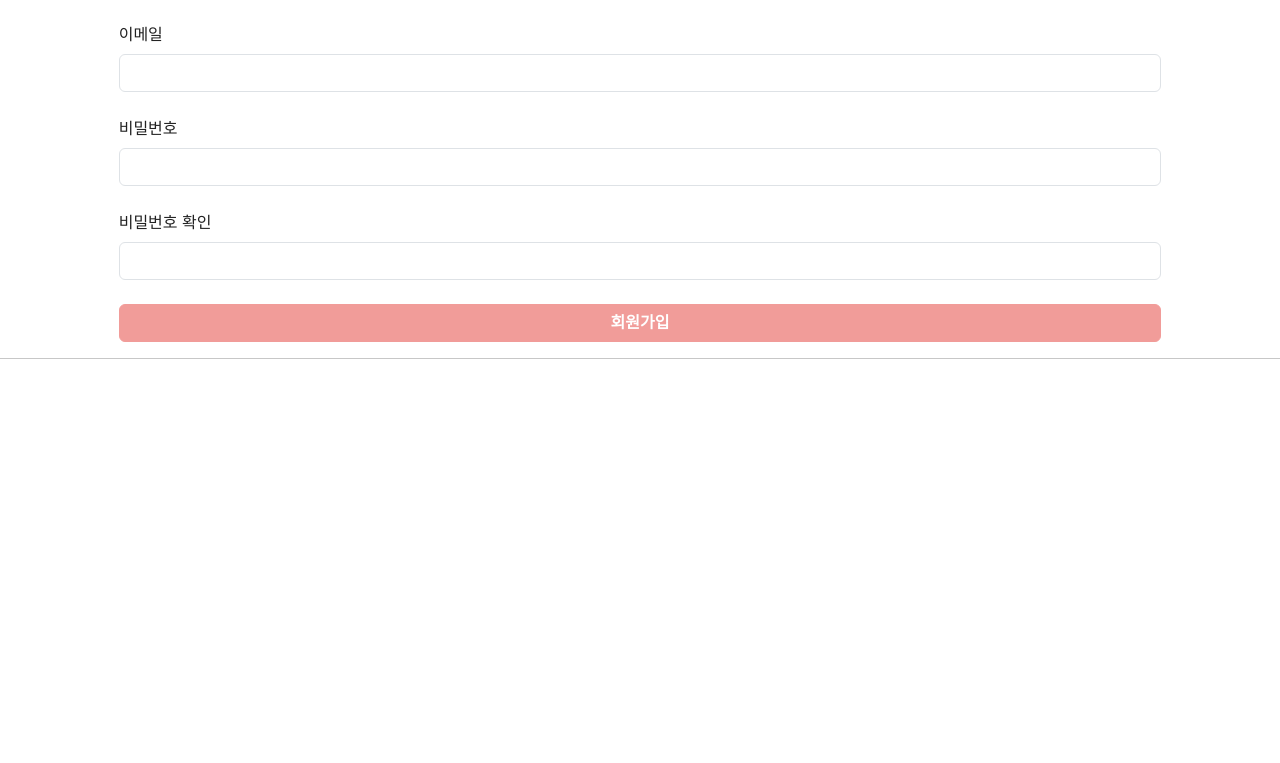
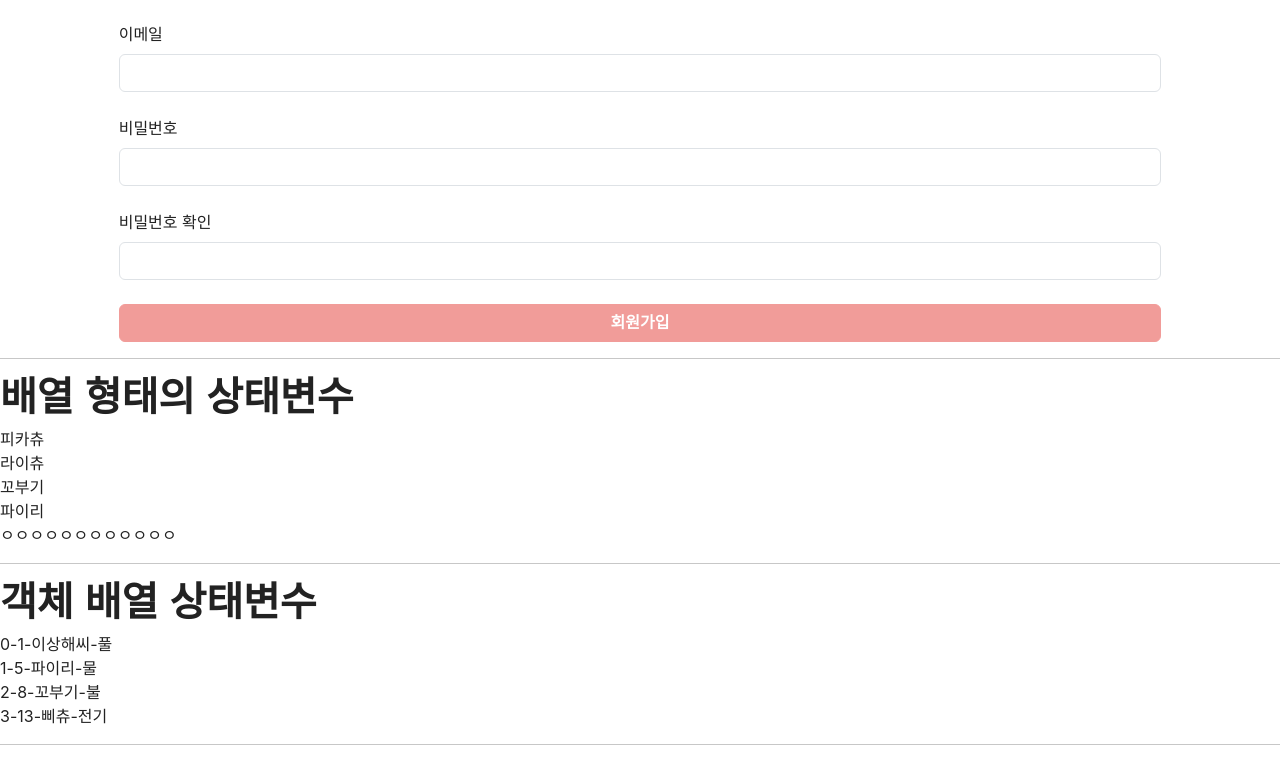
Before and after one commit to wijaemin/react-practice, a React (Create React App) app in the folder demo03/: page / in a window 1280 px wide. Shown: the part 1722-2485 px from the top of the page. Before the commit the page ends 2097 px from the top, so only its background shows below. Built offline with nearby package versions, Linux system fonts and the light colour scheme; a web font is replaced by a local one.

Commit message:
객체 배열 상태 변수

```diff
--- a/demo03/src/App.js
+++ b/demo03/src/App.js
@@ -5,6 +5,8 @@ import Exam04 from "./components/Exam04";
 import Exam05 from "./components/Exam05";
 import Exam06 from "./components/Exam06";
 import Exam07 from "./components/Exam07";
+import Exam08 from "./components/Exam08";
+import Exam09 from "./components/Exam09";
 function App() {
   return (
     <>
@@ -24,6 +26,17 @@ function App() {
       <hr/>
       <Exam07/>
       <hr/>
+      <Exam08/>
+      <hr/>
+      <Exam09/>
+      <hr/>
+      {/*
+        y = 수직
+        my = 상하 마진 5단계
+        py = 상하 패딩 5단계
+      */}
+      <div className="my-5 py-5"></div>
+
     </>
 
   );
--- /dev/null
+++ b/demo03/src/components/Exam08.js
@@ -0,0 +1,25 @@
+import { useState } from "react";
+
+const Exam08 = ()=>{
+    //리액트는 for 안씀
+    const[names, setNames] = useState(['피카츄','라이츄','꼬부기','파이리','ㅇㅇㅇㅇㅇㅇㅇㅇㅇㅇㅇㅇ']);
+
+    //배열 형태의 데이터를 출력할 때는 ES6의 map 함수를 사용한다
+    //map 함수는 배열의 데이터를 변화시키면서 새로운 배열을 생성하는 명령
+    //map 함수로 화면을 반복적으로 출력할 때 반드시 반복되는 영역에 key 속성이 있어야 한다
+    //key 속성은 반드시 유일해야 한다(백엔드에서 데이터를 가져오면 PK를 사용)
+    //도저히 사용할 값이 없다면 map에 두번째 매개변수인 index를 사용
+    return(
+        <>
+            <h1>배열 형태의 상태변수</h1>
+            {/* {names.map(name=><div>{name}</div>)} */}
+            {names.map((name,index)=>(
+                <>
+                <div key={index}>{name}</div>
+                </>
+            ))}
+        </>
+    );
+};
+
+export default Exam08;
--- /dev/null
+++ b/demo03/src/components/Exam09.js
@@ -0,0 +1,29 @@
+import { useState } from "react";
+
+const Exam09 = ()=>{
+    //객체 배열 상태 변수
+    const[monsters, setMonsters] =useState([
+        {no:1, name:"이상해씨",type:"풀"},
+        {no:5, name:"파이리",type:"물"},
+        {no:8, name:"꼬부기",type:"불"},
+        {no:13, name:"삐츄",type:"전기"},
+    ]);
+    return(
+        <>
+            <h1>객체 배열 상태변수</h1>
+            {monsters.map((monster, index)=>(
+                <div key={monster.no}>
+                    {index}
+                    -
+                    {monster.no}
+                    -
+                    {monster.name}
+                    -
+                    {monster.type}
+                </div>
+            ))}
+        </>
+    );
+};
+
+export default Exam09;
```
